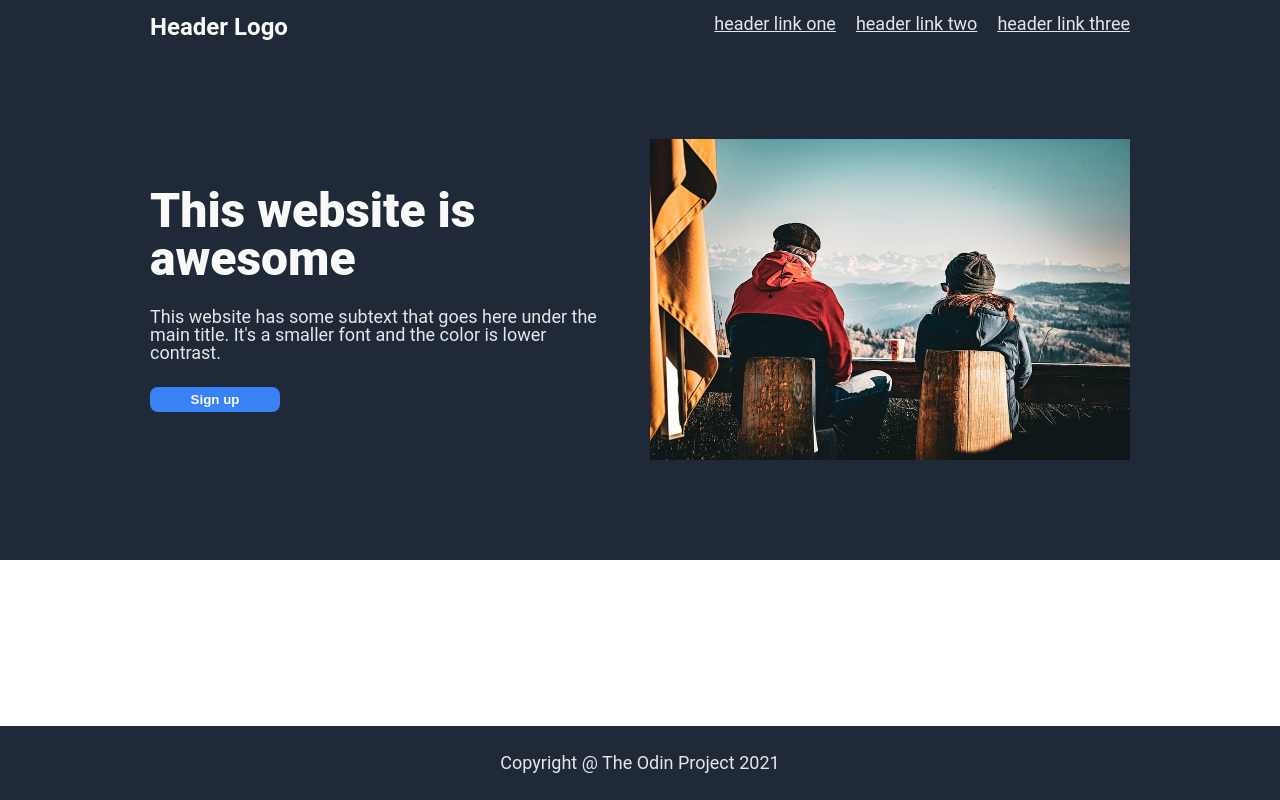
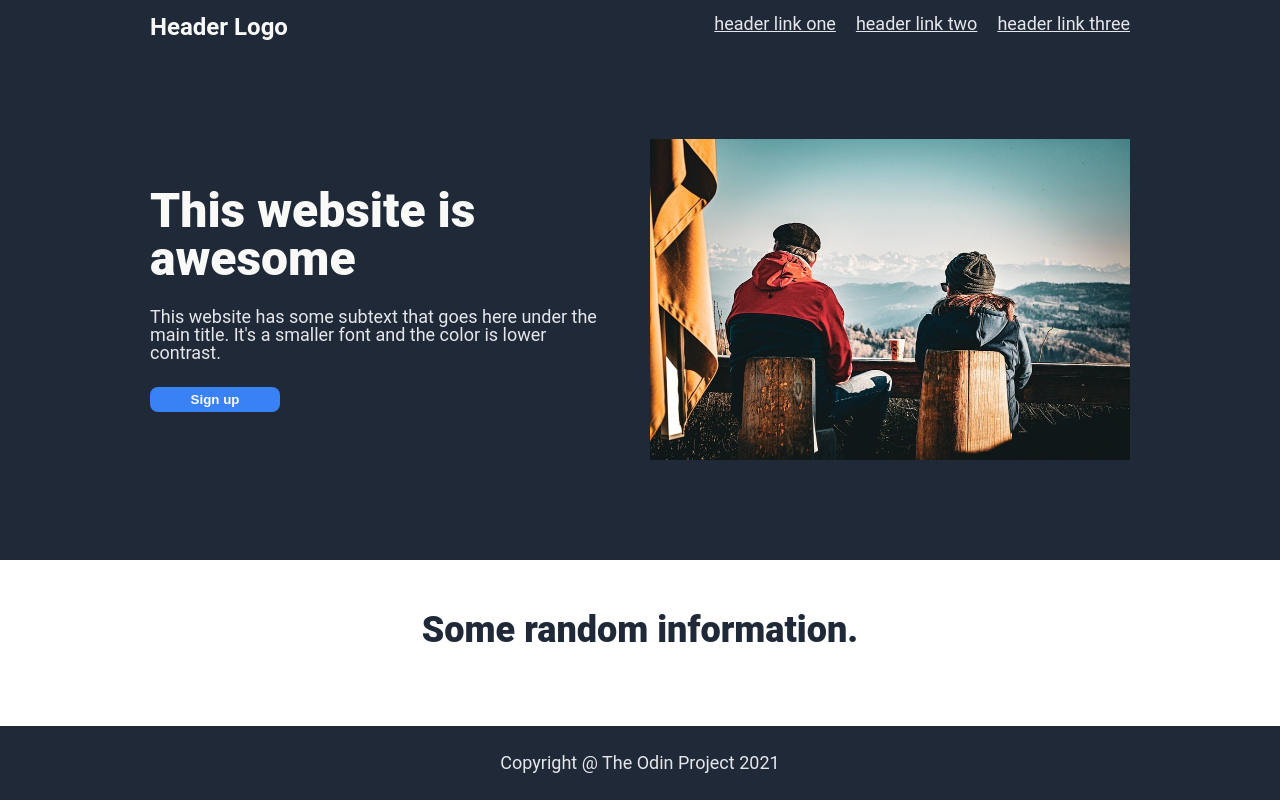
Before and after one commit to nguyenhuy-hoanganh/odin-landing-page, a plain HTML site: page index.html in a window 1280 px wide. Drawn offline with Linux system fonts and the light colour scheme.

Commit message:
Add information section html and styling

```diff
--- a/index.html
+++ b/index.html
@@ -29,7 +29,10 @@
     </div>
   </div>
 
-  <div class="information-section"></div>
+  <div class="information-section">
+    <div class="main-text">Some random information.</div>
+    <div class="image-gallery"></div>
+  </div>
 
   <div class="quotes-section"></div>
 
--- a/style.css
+++ b/style.css
@@ -153,6 +153,23 @@ body {
     object-fit: fill;
 }
 
+.information-section {
+    display: flex;
+    flex-direction: column;
+    align-items: center;
+}
+
+.information-section .main-text {
+    font-size: 36px;
+    font-weight: 900;
+    color: #1f2937;
+    padding-top: 40px;
+    padding-bottom: 40px;
+}
+
+.information-section .image-gallery {
+    display: flex;
+}
 
 .footer {
     display: flex;
```
